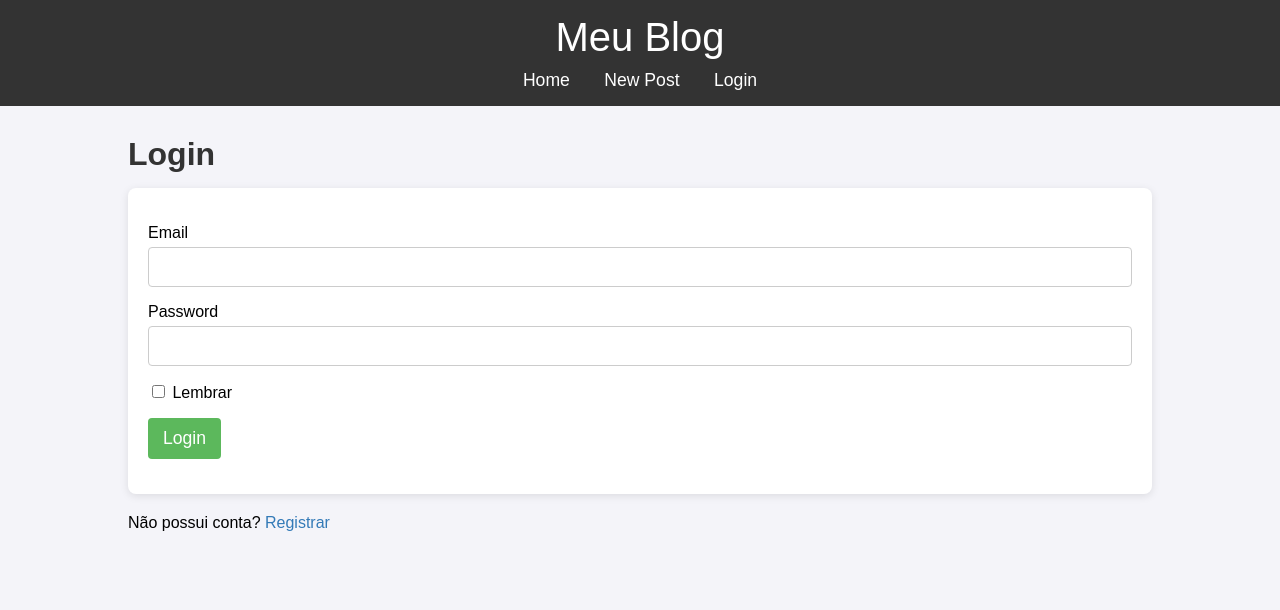
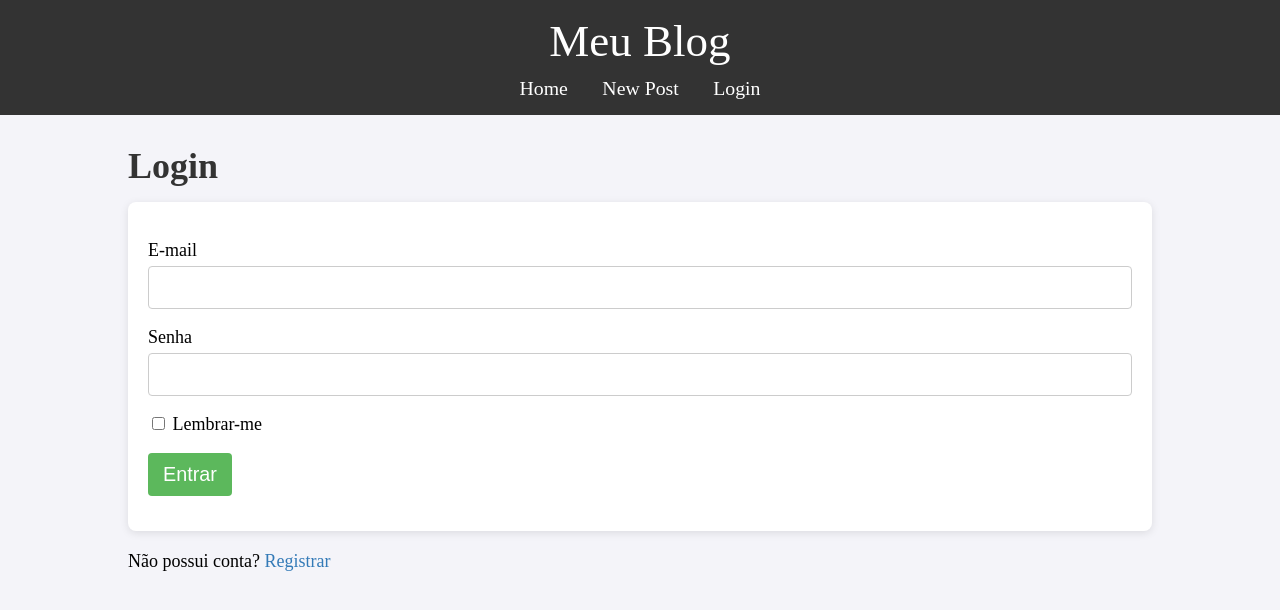
Before and after one commit to Andr3Reis/Blog, a Flask app: page /login in a window 1280 px wide. Shown: the top 610 px of the page. Run offline with Flask 3, Linux system fonts and the light colour scheme.

Commit message:
Changes in HTML

```diff
--- a/app.py
+++ b/app.py
@@ -36,7 +36,7 @@ def new_post():
                     author=current_user)  # Associa o post ao usuário logado
         db.session.add(post)
         db.session.commit()
-        flash('Your post has been created!', 'success')
+        flash('Sua publicação foi criada com sucesso!', 'success')
         return redirect(url_for('home'))
     return render_template('post.html', title='New Post', form=form)
 
@@ -52,7 +52,7 @@ def register():
                     email=form.email.data, password_hash=hashed_password)
         db.session.add(user)
         db.session.commit()
-        flash('Your account has been created! You are now able to log in', 'success')
+        flash('Conta criada com sucesso!', 'success')
         return redirect(url_for('login'))
     return render_template('register.html', form=form)
 
@@ -69,7 +69,7 @@ def login():
             next_page = request.args.get('next')
             return redirect(next_page) if next_page else redirect(url_for('home'))
         else:
-            flash('Login Unsuccessful. Please check email and password', 'danger')
+            flash('Falha ao entrar. Usuário ou senha inválidos!', 'danger')
     return render_template('login.html', form=form)
 
 
@@ -84,7 +84,7 @@ def logout():
 def edit_post(post_id):
     post = Post.query.get_or_404(post_id)
     if post.author != current_user:
-        flash('You are not authorized to edit this post.', 'danger')
+        flash('Autorização negada para editar essa publicação!', 'danger')
         return redirect(url_for('home'))
 
     form = PostForm()
@@ -92,7 +92,7 @@ def edit_post(post_id):
         post.title = form.title.data
         post.content = form.content.data
         db.session.commit()
-        flash('Your post has been updated!', 'success')
+        flash('Sua publicação foi atualizada com sucesso!', 'success')
         return redirect(url_for('home', post_id=post.id))
 
     # Pre-fill the form with the current post data
@@ -108,12 +108,12 @@ def edit_post(post_id):
 def delete_post(post_id):
     post = Post.query.get_or_404(post_id)
     if post.author != current_user:
-        flash('You are not authorized to delete this post.', 'danger')
+        flash('Autorização negada para excluir essa publicação!', 'danger')
         return redirect(url_for('home'))
 
     db.session.delete(post)
     db.session.commit()
-    flash('Your post has been deleted!', 'success')
+    flash('Sua publicação foi excluida com sucesso!', 'success')
     return redirect(url_for('home'))
 
 
--- a/forms.py
+++ b/forms.py
@@ -1,39 +1,45 @@
 from wtforms.validators import DataRequired, Length, Email, EqualTo, ValidationError
-from wtforms import StringField, PasswordField, SubmitField, BooleanField
-from wtforms import StringField, TextAreaField, SubmitField
-from wtforms.validators import DataRequired
+from wtforms import StringField, PasswordField, SubmitField, BooleanField, TextAreaField
 from flask_wtf import FlaskForm
 from models import User
 
+
 class PostForm(FlaskForm):
-    title = StringField('Title', validators=[DataRequired()])
-    content = TextAreaField('Content', validators=[DataRequired()])
-    submit = SubmitField('Post')
+    title = StringField('Título', validators=[DataRequired()])
+    content = TextAreaField('Conteúdo', validators=[DataRequired()])
+    submit = SubmitField('Publicar')
+
 
 class RegistrationForm(FlaskForm):
-    username = StringField('Username', validators=[DataRequired(), Length(min=2, max=150)])
-    email = StringField('Email', validators=[DataRequired(), Email()])
-    password = PasswordField('Password', validators=[DataRequired()])
-    confirm_password = PasswordField('Confirm Password', validators=[DataRequired(), EqualTo('password')])
-    submit = SubmitField('Sign Up')
+    username = StringField('Nome de usuário', validators=[
+                           DataRequired(), Length(min=2, max=150)])
+    email = StringField('E-mail', validators=[DataRequired(), Email()])
+    password = PasswordField('Senha', validators=[DataRequired()])
+    confirm_password = PasswordField('Confirmar senha', validators=[
+                                     DataRequired(), EqualTo('password')])
+    submit = SubmitField('Registrar-se')
 
     def validate_username(self, username):
         user = User.query.filter_by(username=username.data).first()
         if user:
-            raise ValidationError('That username is taken. Please choose a different one.')
+            raise ValidationError(
+                'Esse nome de usuário já está em uso. Por favor, escolha outro.')
 
     def validate_email(self, email):
         user = User.query.filter_by(email=email.data).first()
         if user:
-            raise ValidationError('That email is already registered.')
+            raise ValidationError('Esse e-mail já está registrado.')
+
 
 class LoginForm(FlaskForm):
-    email = StringField('Email', validators=[DataRequired(), Email()])
-    password = PasswordField('Password', validators=[DataRequired()])
-    remember = BooleanField('Remember Me')
-    submit = SubmitField('Login')
+    email = StringField('E-mail', validators=[DataRequired(), Email()])
+    password = PasswordField('Senha', validators=[DataRequired()])
+    remember = BooleanField('Lembrar-me')
+    submit = SubmitField('Entrar')
+
 
 class PostForm(FlaskForm):
-    title = StringField('Title', validators=[DataRequired(), Length(min=2, max=100)])
-    content = TextAreaField('Content', validators=[DataRequired()])
-    submit = SubmitField('Update Post')
+    title = StringField('Título', validators=[
+                        DataRequired(), Length(min=2, max=100)])
+    content = TextAreaField('Conteúdo', validators=[DataRequired()])
+    submit = SubmitField('Enviar')
--- a/static/style.css
+++ b/static/style.css
@@ -1,8 +1,15 @@
 body {
-    font-family: 'Arial', sans-serif;
+    font-size: large;
     background-color: #f4f4f9;
     margin: 0;
     padding: 0;
+}
+
+.montserrat {
+  font-family: "Montserrat", sans-serif;
+  font-optical-sizing: auto;
+  font-weight: weight;
+  font-style: normal;
 }
 
 header {
@@ -186,6 +193,7 @@ button {
     color: #c9302c;
 }
 
+/* Alertas */
 .alert {
     padding: 15px;
     margin-bottom: 20px;
@@ -203,6 +211,20 @@ button {
     border-color: #ebccd1;
 }
 
+/* Publicações */
+.posts-container {
+    display: flex;
+    flex-wrap: wrap;  /* Permite que os itens quebrem em múltiplas linhas */
+    justify-content: space-between;  /* Distribui espaço entre os posts */
+    gap: 20px;  /* Espaçamento entre os itens */
+}
+
+.post-item {
+    flex: 1 1 calc(50% - 20px);  /* Cada post ocupa 50% da largura com espaçamento */
+    box-sizing: border-box;  /* Inclui padding e margens no cálculo da largura */
+}
+
+
 /* Mobile Responsiveness */
 @media (max-width: 768px) {
     main {
--- a/templates/base.html
+++ b/templates/base.html
@@ -5,6 +5,9 @@
     <meta name="viewport" content="width=device-width, initial-scale=1.0">
     <link rel="stylesheet" href="{{ url_for('static', filename='style.css') }}">
     <link rel="stylesheet" href="https://cdnjs.cloudflare.com/ajax/libs/font-awesome/6.0.0-beta3/css/all.min.css">
+    <link rel="preconnect" href="https://fonts.googleapis.com">
+    <link rel="preconnect" href="https://fonts.gstatic.com" crossorigin>
+    <link href="https://fonts.googleapis.com/css2?family=Montserrat:ital,wght@0,100..900;1,100..900&display=swap" rel="stylesheet">
     <title>Blog</title>
 </head>
 <body>
@@ -34,18 +37,6 @@
           {% endif %}
         {% endwith %}
 
-        <!-- <script>
-            document.addEventListener("DOMContentLoaded", function() {
-                var alerts = document.querySelectorAll('.alert');
-
-                setTimeout(function() {
-                    alerts.forEach(function(alert) {
-                        alert.style.display = 'none';
-                    });
-                }, 3000);
-            });
-        </script> -->
-
         {% block content %}{% endblock %}
     </main>
 </body>
--- a/templates/edit_post.html
+++ b/templates/edit_post.html
@@ -1,6 +1,6 @@
 {% extends "base.html" %}
 {% block content %}
-    <h2>Editar Publicação</h2>
+    <h2>Editar publicação</h2>
     <form method="POST">
         {{ form.hidden_tag() }}
         <p>{{ form.title.label }}<br>{{ form.title() }}</p>
--- a/templates/home.html
+++ b/templates/home.html
@@ -1,7 +1,9 @@
 {% extends "base.html" %}
 {% block content %}
     <h2>Publicações</h2>
+    <div class="posts-container">
         {% for post in posts %}
+            <div class="post-item">
                 <article style="position: relative;">
                     <h3>{{ post.title }}</h3>
                     <p>{{ post.content }}</p>
@@ -21,5 +23,7 @@
                         </div>
                     {% endif %}
                 </article>
+            </div>
         {% endfor %}
+    </div>
 {% endblock %}
--- a/templates/login.html
+++ b/templates/login.html
@@ -5,7 +5,7 @@
         {{ form.hidden_tag() }}
         <p>{{ form.email.label }}<br>{{ form.email() }}</p>
         <p>{{ form.password.label }}<br>{{ form.password() }}</p>
-        <p>{{ form.remember() }} Lembrar</p>
+        <p>{{ form.remember() }} Lembrar-me</p>
         <p>{{ form.submit() }}</p>
     </form>
     <p>Não possui conta? <a href="{{ url_for('register') }}">Registrar</a></p>
```
Also changed, not shown: app.db. Lines whose indentation alone changed are shown as unchanged.
